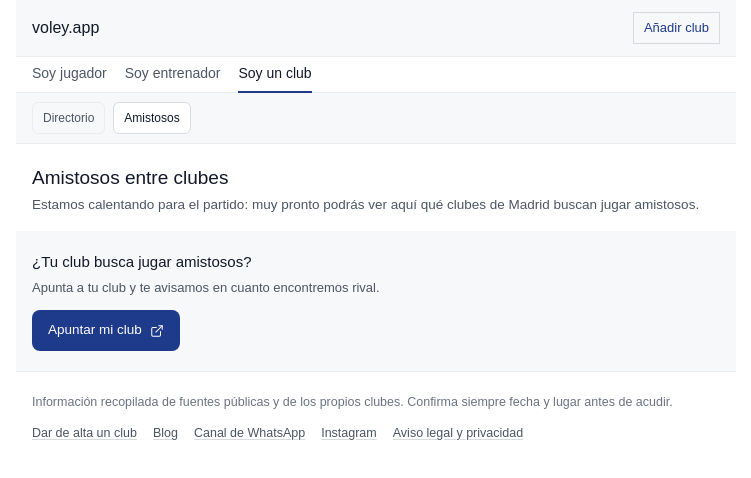
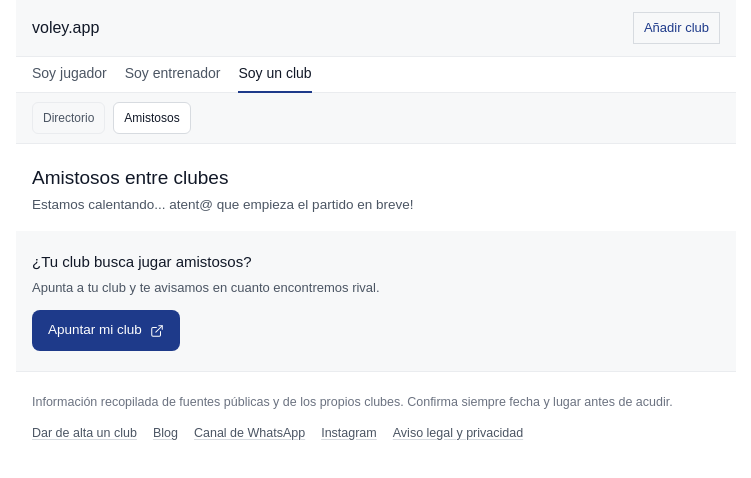
Before and after one commit to MO-Laura-MO/busco-equipo-jugador, a Next.js app: page /amistosos in a window 1280 px wide. Shown: the top 478 px of the page, without its empty margins (264-1015 px from the left). Built offline with nearby package versions, Linux system fonts and the light colour scheme; a web font is replaced by a local one.

Commit message:
Amistosos: texto de placeholder más cercano a la voz de la marca

```diff
--- a/app/amistosos/page.tsx
+++ b/app/amistosos/page.tsx
@@ -17,8 +17,7 @@ export default function Amistosos() {
       <header className="px-4 pb-4 pt-5">
         <h1 className="text-[19px] font-medium text-tinta">Amistosos entre clubes</h1>
         <p className="mt-[2px] text-[13.5px] text-tinta-2">
-          Estamos calentando para el partido: muy pronto podrás ver aquí qué
-          clubes de Madrid buscan jugar amistosos.
+          Estamos calentando... atent@ que empieza el partido en breve!
         </p>
       </header>
       <div className="bg-barra px-4 py-5">
```
